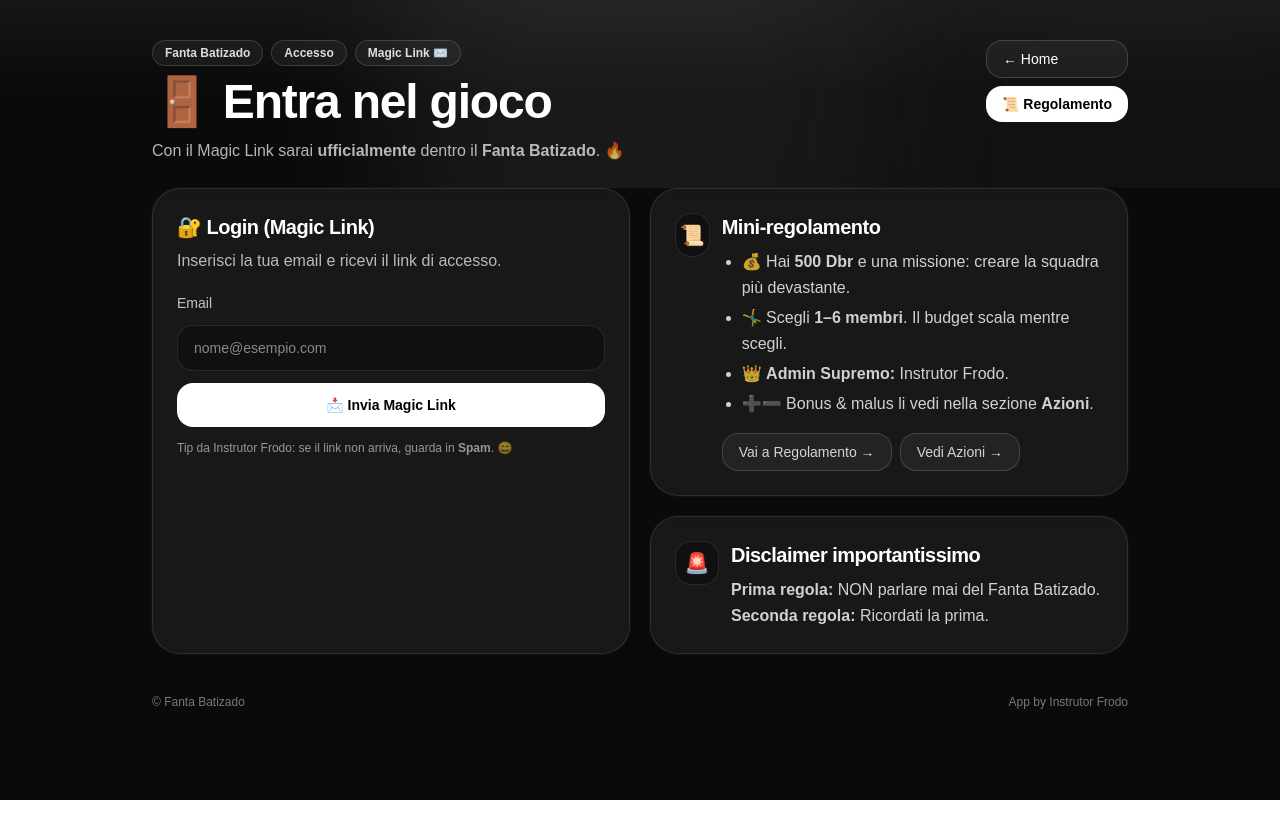
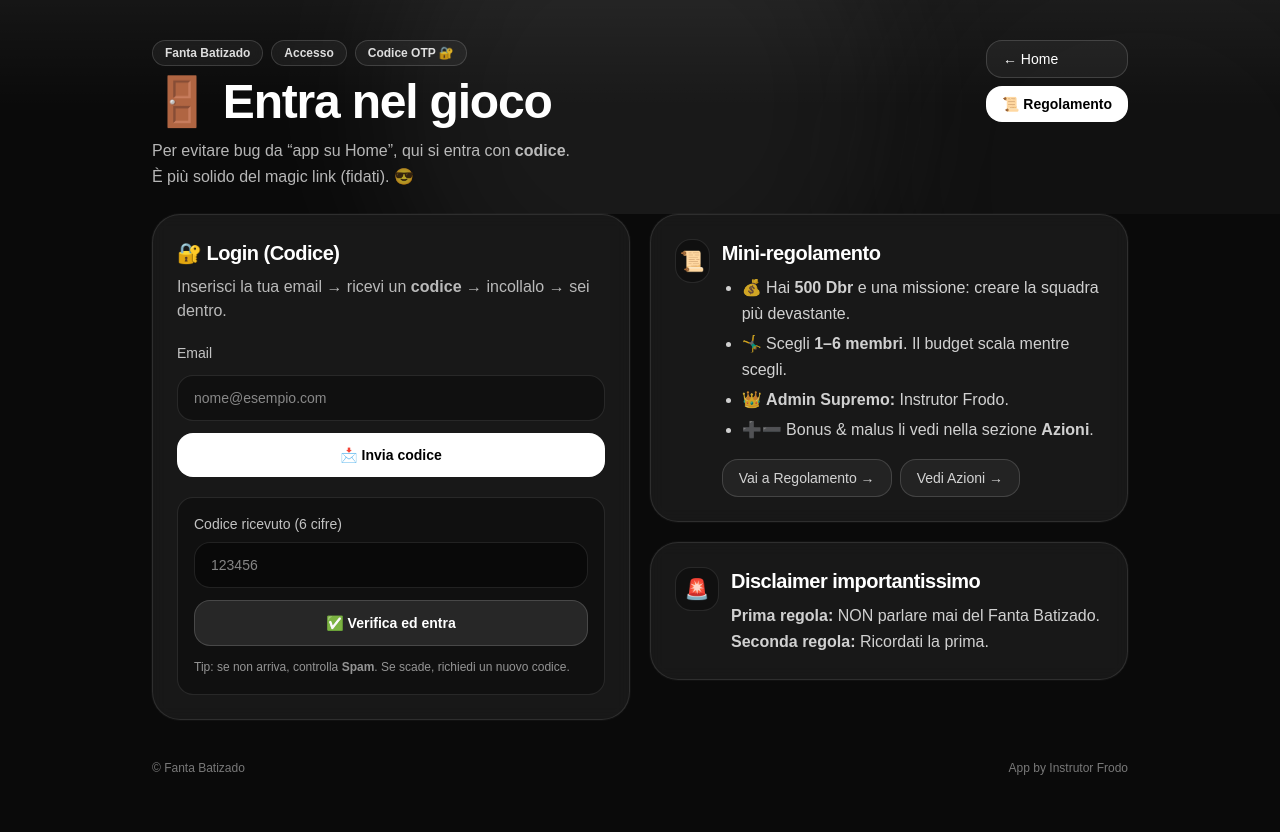
Before and after one commit to bpacentra-cyber/fanta-batizado, a Next.js app: page /login in a window 1280 px wide. Before the commit the page ends 800 px from the top, so only its background shows below. Built offline with nearby package versions, Linux system fonts and the light colour scheme; no server answers.

Commit message:
Switch login to OTP code for PWA persistence

```diff
--- a/app/login/page.tsx
+++ b/app/login/page.tsx
@@ -42,26 +42,27 @@ export default function LoginPage() {
 
   const [email, setEmail] = useState("");
   const [sending, setSending] = useState(false);
+
+  const [code, setCode] = useState("");
+  const [verifying, setVerifying] = useState(false);
+
   const [msg, setMsg] = useState<string>("");
   const [err, setErr] = useState<string>("");
 
-  // ✅ Se già loggato, vai a home (così non rifai login)
+  // Se già loggato, vai a home
   useEffect(() => {
     let mounted = true;
-
     (async () => {
       const { data } = await supabase.auth.getSession();
       if (!mounted) return;
-
       if (data.session?.user) router.replace("/");
     })();
-
     return () => {
       mounted = false;
     };
   }, [router]);
 
-  async function sendMagicLink() {
+  async function sendOtp() {
     setErr("");
     setMsg("");
 
@@ -72,27 +73,58 @@ export default function LoginPage() {
     }
 
     setSending(true);
-
     try {
-      const redirectTo = `${window.location.origin}/auth/callback`;
-
+      // IMPORTANTISSIMO: NON usiamo emailRedirectTo qui.
+      // Così l'utente non deve cliccare un link: riceve un codice e lo incolla nell'app.
       const { error } = await supabase.auth.signInWithOtp({
         email: e,
         options: {
-          emailRedirectTo: redirectTo,
+          shouldCreateUser: true,
         },
       });
 
       if (error) throw error;
 
-      setMsg(
-        "📩 Magic Link inviato! Apri la mail e clicca il link. (Controlla spam/promozioni.)"
-      );
-      setEmail("");
+      setMsg("📩 Codice inviato! Apri la mail, copia il codice a 6 cifre e incollalo qui sotto.");
     } catch (e: any) {
-      setErr(e?.message ?? "Errore durante l’invio del Magic Link.");
+      setErr(e?.message ?? "Errore durante l’invio del codice.");
     } finally {
       setSending(false);
+    }
+  }
+
+  async function verifyOtp() {
+    setErr("");
+    setMsg("");
+
+    const e = email.trim();
+    const t = code.trim();
+
+    if (!e || !e.includes("@")) {
+      setErr("Inserisci prima la mail.");
+      return;
+    }
+    if (!t || t.length < 6) {
+      setErr("Inserisci il codice (di solito 6 cifre).");
+      return;
+    }
+
+    setVerifying(true);
+    try {
+      const { error } = await supabase.auth.verifyOtp({
+        email: e,
+        token: t,
+        type: "email",
+      });
+
+      if (error) throw error;
+
+      setMsg("✅ Accesso effettuato! Ti porto alla Home…");
+      router.replace("/");
+    } catch (e: any) {
+      setErr(e?.message ?? "Codice non valido o scaduto. Richiedine uno nuovo.");
+    } finally {
+      setVerifying(false);
     }
   }
 
@@ -112,7 +144,7 @@ export default function LoginPage() {
               <div className="flex flex-wrap gap-2">
                 <Badge>Fanta Batizado</Badge>
                 <Badge>Accesso</Badge>
-                <Badge>Magic Link ✉️</Badge>
+                <Badge>Codice OTP 🔐</Badge>
               </div>
 
               <h1 className="text-4xl sm:text-5xl font-extrabold tracking-tight">
@@ -120,8 +152,9 @@ export default function LoginPage() {
               </h1>
 
               <p className="text-white/70 leading-relaxed max-w-xl">
-                Con il Magic Link sarai <b>ufficialmente</b> dentro il{" "}
-                <b>Fanta Batizado</b>. 🔥
+                Per evitare bug da “app su Home”, qui si entra con <b>codice</b>.
+                <br />
+                È più solido del magic link (fidati). 😎
               </p>
             </div>
 
@@ -148,11 +181,9 @@ export default function LoginPage() {
         <div className="grid grid-cols-1 lg:grid-cols-2 gap-5">
           {/* LOGIN BOX */}
           <section className="rounded-[28px] border border-white/10 bg-white/[0.06] p-5 sm:p-6 shadow-[0_0_0_1px_rgba(255,255,255,0.03)] backdrop-blur">
-            <h2 className="text-xl font-extrabold tracking-tight">
-              🔐 Login (Magic Link)
-            </h2>
+            <h2 className="text-xl font-extrabold tracking-tight">🔐 Login (Codice)</h2>
             <p className="mt-2 text-white/70">
-              Inserisci la tua email e ricevi il link di accesso.
+              Inserisci la tua email → ricevi un <b>codice</b> → incollalo → sei dentro.
             </p>
 
             <div className="mt-5 space-y-3">
@@ -167,12 +198,35 @@ export default function LoginPage() {
               />
 
               <button
-                onClick={sendMagicLink}
+                onClick={sendOtp}
                 disabled={sending}
                 className="w-full rounded-2xl bg-white px-5 py-3 text-sm font-semibold text-black hover:bg-white/90 disabled:opacity-60"
               >
-                {sending ? "Invio in corso…" : "📩 Invia Magic Link"}
+                {sending ? "Invio in corso…" : "📩 Invia codice"}
               </button>
+
+              <div className="mt-2 rounded-2xl border border-white/10 bg-black/30 p-4">
+                <label className="block text-sm text-white/75">Codice ricevuto (6 cifre)</label>
+                <input
+                  value={code}
+                  onChange={(e) => setCode(e.target.value)}
+                  placeholder="123456"
+                  className="mt-2 w-full rounded-2xl border border-white/10 bg-black/40 px-4 py-3 text-sm outline-none focus:border-white/20"
+                  inputMode="numeric"
+                />
+
+                <button
+                  onClick={verifyOtp}
+                  disabled={verifying}
+                  className="mt-3 w-full rounded-2xl border border-white/15 bg-white/10 px-5 py-3 text-sm font-semibold hover:bg-white/15 disabled:opacity-60"
+                >
+                  {verifying ? "Verifica…" : "✅ Verifica ed entra"}
+                </button>
+
+                <div className="mt-3 text-xs text-white/55 leading-relaxed">
+                  Tip: se non arriva, controlla <b>Spam</b>. Se scade, richiedi un nuovo codice.
+                </div>
+              </div>
 
               {err ? (
                 <div className="rounded-2xl border border-red-500/30 bg-red-500/10 p-4 text-sm text-red-200">
@@ -185,11 +239,6 @@ export default function LoginPage() {
                   ✅ {msg}
                 </div>
               ) : null}
-
-              <div className="text-xs text-white/55 leading-relaxed">
-                Tip da Instrutor Frodo: se il link non arriva, guarda in{" "}
-                <b>Spam</b>. 😄
-              </div>
             </div>
           </section>
 
@@ -197,19 +246,10 @@ export default function LoginPage() {
           <div className="space-y-5">
             <Card title="Mini-regolamento" icon="📜">
               <ul className="mt-1 list-disc pl-5 space-y-1">
-                <li>
-                  💰 Hai <b>500 Dbr</b> e una missione: creare la squadra più
-                  devastante.
-                </li>
-                <li>
-                  🤸‍♂️ Scegli <b>1–6 membri</b>. Il budget scala mentre scegli.
-                </li>
-                <li>
-                  👑 <b>Admin Supremo:</b> Instrutor Frodo.
-                </li>
-                <li>
-                  ➕➖ Bonus & malus li vedi nella sezione <b>Azioni</b>.
-                </li>
+                <li>💰 Hai <b>500 Dbr</b> e una missione: creare la squadra più devastante.</li>
+                <li>🤸‍♂️ Scegli <b>1–6 membri</b>. Il budget scala mentre scegli.</li>
+                <li>👑 <b>Admin Supremo:</b> Instrutor Frodo.</li>
+                <li>➕➖ Bonus & malus li vedi nella sezione <b>Azioni</b>.</li>
               </ul>
 
               <div className="mt-4 flex flex-wrap gap-2">
```
